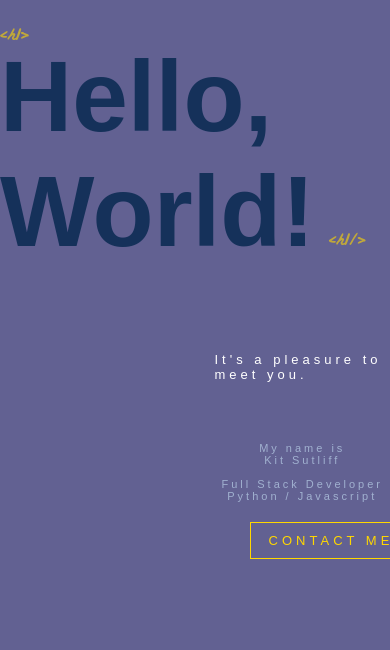
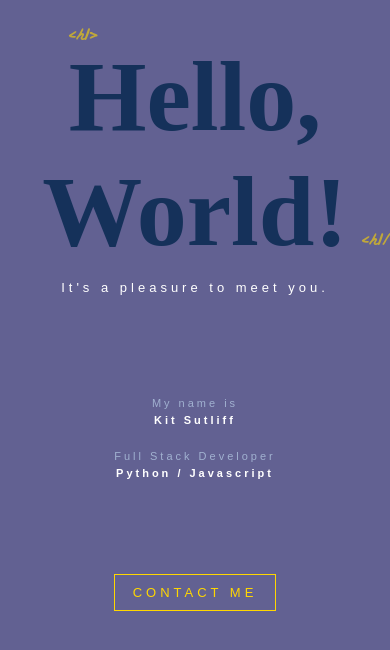
Before and after one commit to KitSutliff/react-portfolio, a React (Create React App) app: page / in a window 390 px wide. Shown: the top 650 px of the page. Built offline with nearby package versions, Linux system fonts and the light colour scheme.

Commit message:
adds mobile friendly formatting

```diff
--- a/src/components/Content/Personal/index.jsx
+++ b/src/components/Content/Personal/index.jsx
@@ -7,6 +7,22 @@ const Personal = () => {
                     <div className="heading-underline"></div>
                     <div className="section-subheading">Pygame</div>
                 </div>
+                <div className="container-section-content">
+                    <div className="left-to-bottom">
+                        <div>
+                            <h3>Azure Biller</h3>
+                            <p> Retro-style pixel art game built in <span className="bold">Python</span> to entertain and impress people like <span className="bold">you</span>.
+                            </p>
+                            <p >Design showcases <span className="bold">efficient</span> use of creative assets and <span className="bold">clean code</span> to maximum effect.</p>
+                        </div>
+                    </div>
+                    <div className="right-to-top">
+                        <div>
+                            <img src="http://localhost:3000/QumuloBiller.png" alt="billing page image">
+                            </img>
+                        </div>
+                    </div>
+                </div>
             </div>
         </section>
 
--- a/src/components/Content/Professional/index.jsx
+++ b/src/components/Content/Professional/index.jsx
@@ -11,9 +11,8 @@ const Professional = () => {
                     <div className="left-to-bottom">
                         <div>
                             <h3>Azure Biller</h3>
-                            <p>Azure BillerRebuilt point-of-sale for all
-    Qumulo cloud services offered through
-    Microsoft Azure Marketplace.
+                            <p>Rebuilt <span className="bold">point-of-sale</span> for all
+    Qumulo cloud services offered through <span className="bold">Microsoft Azure Marketplace</span>.
                             </p>
                         </div>
                     </div>
@@ -24,6 +23,20 @@ const Professional = () => {
                         </div>
                     </div>
                 </div>
+                <div className="container-section-content">
+                    <div className="left-to-bottom">
+                        <div>
+                            <h3>Cluster Automator</h3>
+                            <p>Peered <span className= "bold">Azure</span> and <span className= "bold">AWS</span>, enabling automatic
+provisioning and deprovisioning of <span className= "bold">Customer Cloud Clusters</span>.
+                            </p>
+                        </div>
+                    </div>
+                    <div className="right-to-top">
+                        <div className="confidential-box"> CONFIDENTIAL
+                        </div>
+                    </div>
+                </div>
             </div>
         </section>
 
--- a/src/components/Content/Welcome/index.jsx
+++ b/src/components/Content/Welcome/index.jsx
@@ -10,9 +10,18 @@ const Welcome = () => {
                     <h2>It's a pleasure to meet you.</h2>
                 </div>
                 <div>
-                    <div className='intro-bio'> My name is <br /> Kit Sutliff<br /><br />
-                    Full Stack Developer <br /> Python / Javascript</div>
-                    <Link to="/contact" className="flat-button">CONTACT ME</Link>
+                    <div className='intro-bio'> My name is <br />
+                        <span className="bold">
+                        Kit Sutliff
+                        </span>
+                        <br /><br />
+                    Full Stack Developer <br />  <span className="bold">
+                        Python / Javascript
+                        </span>
+                    </div>
+                    <div className="centered">
+                        <Link to="/contact" className="flat-button">CONTACT ME</Link>
+                    </div>
                 </div>
             </div>
       </section>
--- a/src/index.scss
+++ b/src/index.scss
@@ -10,23 +10,26 @@ body {
     scroll-snap-type: y mandatory;
     overflow-y: scroll;
 
+
     section{
       display: flex;
       justify-content: center;
       width: 100vw;
-      height: 100vh;
       flex: none;
       scroll-snap-align: start;
 
-    // .global headings, etc
-    .section-container {}
+      //figure out how to base heigth on content, not view height
+      // 1) block out all content
+      // 2) set height to auto
+      // 3) add divs as needed for spacing
 
     .container-headings {
-      background: pink;
+      background:  #626192;
 
       .section-heading {
         justify-content: left;
         font-size: 50px;
+        margin-left: 10px;
         color:   #A1B1D0;
       }
 
@@ -42,6 +45,7 @@ body {
         letter-spacing: 4px;
         font-family: sans-serif;
         margin-top: 2vw;
+        margin-left: 30px;
       }
     }
 
@@ -49,40 +53,51 @@ body {
       display:flex;
       align-items:center;
       justify-content: space-evenly;
-      color: black;
+      color: #15315A;
       margin-top: 30px;
       max-width: 900px;
       margin-left: auto;
       margin-right: auto;
-
-
       @media (max-width: 800px) {
           flex-direction: column-reverse;
       }
 
       .left-to-bottom {
-        background-color: #fff;
+        background-color:  #626192;
+        color: white;
         width: 400px;
-        height: 400px;
+        height: 200px;
         display: flex;
         flex-direction: column;
         align-items: center;
         justify-content: center;
+        line-height: 1.6em;
+        .bold{
+          font-weight: bold;
+        }
         > div {
-          background-color: pink;
+          background-color:  #626192;
           padding-left:24px;
           }
-
-
 
       }
 
       .right-to-top {
-        background-color: pink;
+        background-color:  #626192;
         width: 400px;
-        height: 400px;
+        height: 250px;
         display: flex;
         align-items: center;
+        .confidential-box {
+          width:400px;
+          height:250px;
+          background-color:#15315A;;
+          text-align: center;
+          color: white;
+          display: flex;
+          align-items: center;
+          justify-content: center;
+        }
         > div > img {
           max-width: 400px;
           }
@@ -94,15 +109,25 @@ body {
 // LANDING PAGE
 
       &:nth-of-type(1) {
-        color: #FFFF;
+        height: 100vh;
+        @media (max-width: 700px) {
+          min-height: 800px;
+        }
+
 
 
         h1 {
           color: #15315A;
           font-size: 100px;
           margin-top: 10vw;
+          margin-bottom: 0;
           font: 'Coolvetica';
-          font-weight: 600;
+          font-weight: 700;
+          @media (max-width: 700px) {
+            text-align: center;
+            margin-left: 0;
+          }
+
 
 
           &::before {
@@ -136,7 +161,19 @@ body {
           letter-spacing: 4px;
           font-family: sans-serif;
           margin-left: 55%;
-          // margin-top: 10vw;
+          margin-bottom: 100px;
+          @media (max-width: 700px) {
+            text-align: center;
+            margin-left: 0;
+          }
+
+        }
+
+        .centered {
+          margin-top: 100px;
+          @media (max-width: 700px) {
+            text-align: center;
+          }
         }
 
         .intro-bio {
@@ -149,6 +186,15 @@ body {
           animation: fadeIin 1s 1.8s backwards;
           margin-left: 55%;
           margin-top: 60px;
+          line-height: 1.6em;
+          .bold{
+            font-weight: bold;
+            color: white;
+          }
+          @media (max-width: 700px) {
+            text-align: center;
+            margin-left: 0;
+          }
         }
 
         .flat-button {
@@ -161,10 +207,13 @@ body {
           padding: 10px 18px;
           border: 1px solid #ffd700;
           margin-top: 20px;
-          float: left;
           animation: fadeIn1s 1.8s backwards;
           white-space: nowrap;
           margin-left: 64%;
+          @media (max-width: 700px) {
+            margin-left: auto;
+            margin-right: auto;
+          }
 
           &:hover {
               background:#ffd700;
@@ -176,20 +225,32 @@ body {
 // PROFESSIONAL
 
       &:nth-of-type(2) {
+        height: 100vh;
         background-color: #626192;
         color:   #A1B1D0;
+        @media (max-width: 700px) {
+          min-height: 1200px;
+        }
+
       }
 
 // PERSONAL
 
       &:nth-of-type(3) {
         background-color:  #626192;
+        height:100vh;
+        @media (max-width: 700px) {
+          min-height: 800px;
+        }
       }
 
 // Bona Fides
 
       &:nth-of-type(4) {
         background-color: #626192;
+        @media (max-width: 700px) {
+          min-height: 800px;
+        }
       }
 
 // Contact
@@ -198,11 +259,11 @@ body {
         background-color:  #A1B1D0;
         color: #626192;
 
-      }
+        height: 100vh;
+        @media (max-width: 700px) {
+          min-height: 800px;
+        }
 
-      h1 {
-        font-family: arial;
-        font-size: 15em;
       }
     }
   }
```
